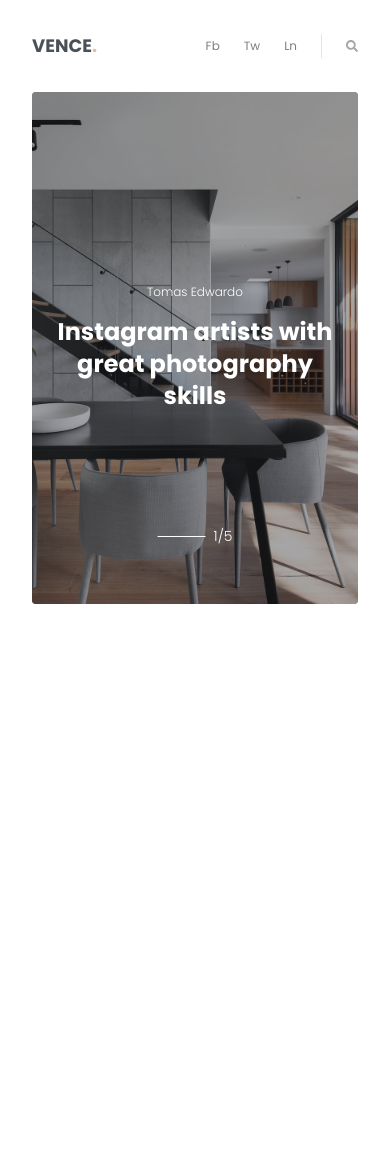
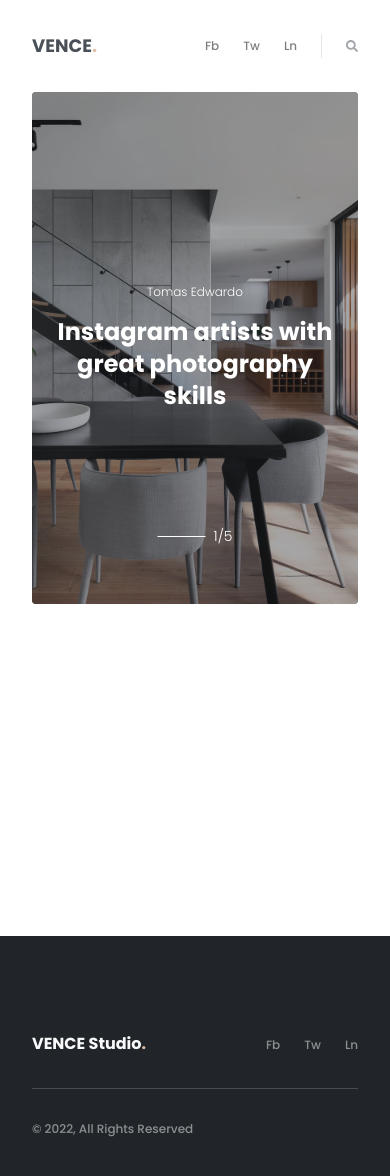
Before and after one commit to joeribreedveld/vence-interior, a Next.js app: page / in a window 390 px wide. Shown: the top 1176 px of the page. Before the commit the page ends 844 px from the top, so only its background shows below. Built offline with nearby package versions, Linux system fonts and the light colour scheme.

Commit message:
feat(footer): footer responsive fix and other font fixes and main minheight

```diff
--- a/src/components/Footer/Footer.tsx
+++ b/src/components/Footer/Footer.tsx
@@ -2,38 +2,57 @@
 
 // Functions
 const Footer = () => (
-  <footer>
-    <section>
-      <h3>
-        VENCE Studio<span>.</span>
+  <footer className="bg-[#212529]">
+    <div className="mt-25 page-width flex w-full w-full flex-col gap-8  py-24">
+      <section className="flex items-center justify-between">
+        <h3 className="font-bold text-[#F8F9FA]">
+          VENCE Studio<span className="text-[#DDBEA9]">.</span>
         </h3>
-      <ul>
+        <ul className="hidden items-center gap-6 md:flex">
           <li>
-          <p>About Studio</p>
+            <a className="text-xs font-medium text-[#F8F9FA] opacity-50 hover:cursor-pointer">
+              About Studio
+            </a>
           </li>
           <li>
-          <p>Archive</p>
+            <a className="text-xs font-medium text-[#F8F9FA] opacity-50 hover:cursor-pointer">
+              Archive
+            </a>
           </li>
           <li>
-          <p>Contact Us</p>
+            <a className="text-xs font-medium text-[#F8F9FA] opacity-50 hover:cursor-pointer">
+              Contact Us
+            </a>
           </li>
         </ul>
-      <ul>
+        <ul className="flex items-center gap-6">
           <li>
-          <a>Fb</a>
+            <a className="text-xs font-medium text-[#F8F9FA] opacity-50 hover:cursor-pointer">
+              Fb
+            </a>
           </li>
           <li>
-          <a>Tw</a>
+            <a className="text-xs font-medium text-[#F8F9FA] opacity-50 hover:cursor-pointer">
+              Tw
+            </a>
           </li>
           <li>
-          <a>Ln</a>
+            <a className="text-xs font-medium text-[#F8F9FA] opacity-50 hover:cursor-pointer">
+              Ln
+            </a>
           </li>
         </ul>
       </section>
-    <section>
-      <p>1088, North Street, Alexandria, AU</p>
-      <p>© 2022, All Rights Reserved</p>
+      <div className="h-[1px] w-full bg-[#E5E5E5] opacity-20"></div>
+      <section className="flex items-center justify-between">
+        <p className="hidden text-xs font-medium text-[#F8F9FA] opacity-50 md:block">
+          1088, North Street, Alexandria, AU
+        </p>
+        <p className="text-xs font-medium text-[#F8F9FA] opacity-50">
+          © 2022, All Rights Reserved
+        </p>
       </section>
+    </div>
   </footer>
 );
 
--- a/src/components/Navbar/Navbar.tsx
+++ b/src/components/Navbar/Navbar.tsx
@@ -23,13 +23,13 @@
       <section className="flex items-center gap-6 text-xs">
         <ul className="flex items-center gap-6">
           <li className="opacity-50">
-            <a className="hover:cursor-pointer">Fb</a>
+            <a className="font-medium hover:cursor-pointer">Fb</a>
           </li>
           <li className="opacity-50">
-            <a className="hover:cursor-pointer">Tw</a>
+            <a className="font-medium hover:cursor-pointer">Tw</a>
           </li>
           <li className="opacity-50">
-            <a className="hover:cursor-pointer">Ln</a>
+            <a className="font-medium hover:cursor-pointer">Ln</a>
           </li>
         </ul>
         <div className="h-[1.5rem] w-[1px] bg-[#E5E5E5]"></div>
--- a/src/pages/index.tsx
+++ b/src/pages/index.tsx
@@ -2,6 +2,7 @@
 import { type NextPage } from "next";
 import Navbar from "../components/Navbar/Navbar";
 import Hero from "../components/Hero/Hero";
+import Footer from "~/components/Footer/Footer";
 
 // Functions
 const Home: NextPage = () => {
@@ -10,9 +11,10 @@
       <header>
         <Navbar />
       </header>
-      <main>
+      <main className="min-h-screen">
         <Hero />
       </main>
+      <Footer />
     </>
   );
 };
```
Lines whose indentation alone changed are shown as unchanged.
